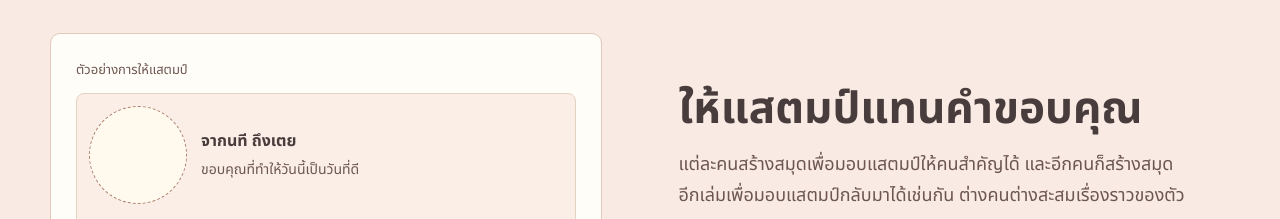
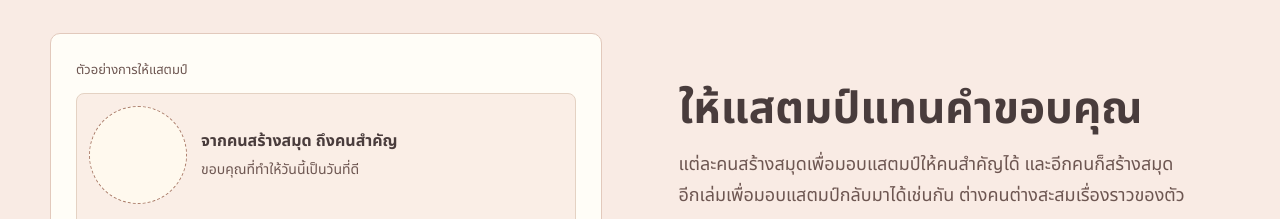
Before and after one commit to kzabCde/PointPlus, a Next.js app: page / in a window 1280 px wide. Shown: the part 1220-1439 px from the top of the page. Built offline with nearby package versions, Linux system fonts and the light colour scheme.

Commit message:
fix(landing): use role-based copy in public stamp book examples

```diff
--- a/components/landing/stamp-press-preview.tsx
+++ b/components/landing/stamp-press-preview.tsx
@@ -19,7 +19,7 @@ export function StampPressPreview() {
         </StampPress>
       </span>
       <div className="stamp-preview__note">
-        <strong>จากนที ถึงเตย</strong>
+        <strong>จากคนสร้างสมุด ถึงคนสำคัญ</strong>
         <p>ขอบคุณที่ทำให้วันนี้เป็นวันที่ดี</p>
       </div>
       <span className="stamp-preview__cheer">{pressed && <HeartMascot/>}</span>
```
